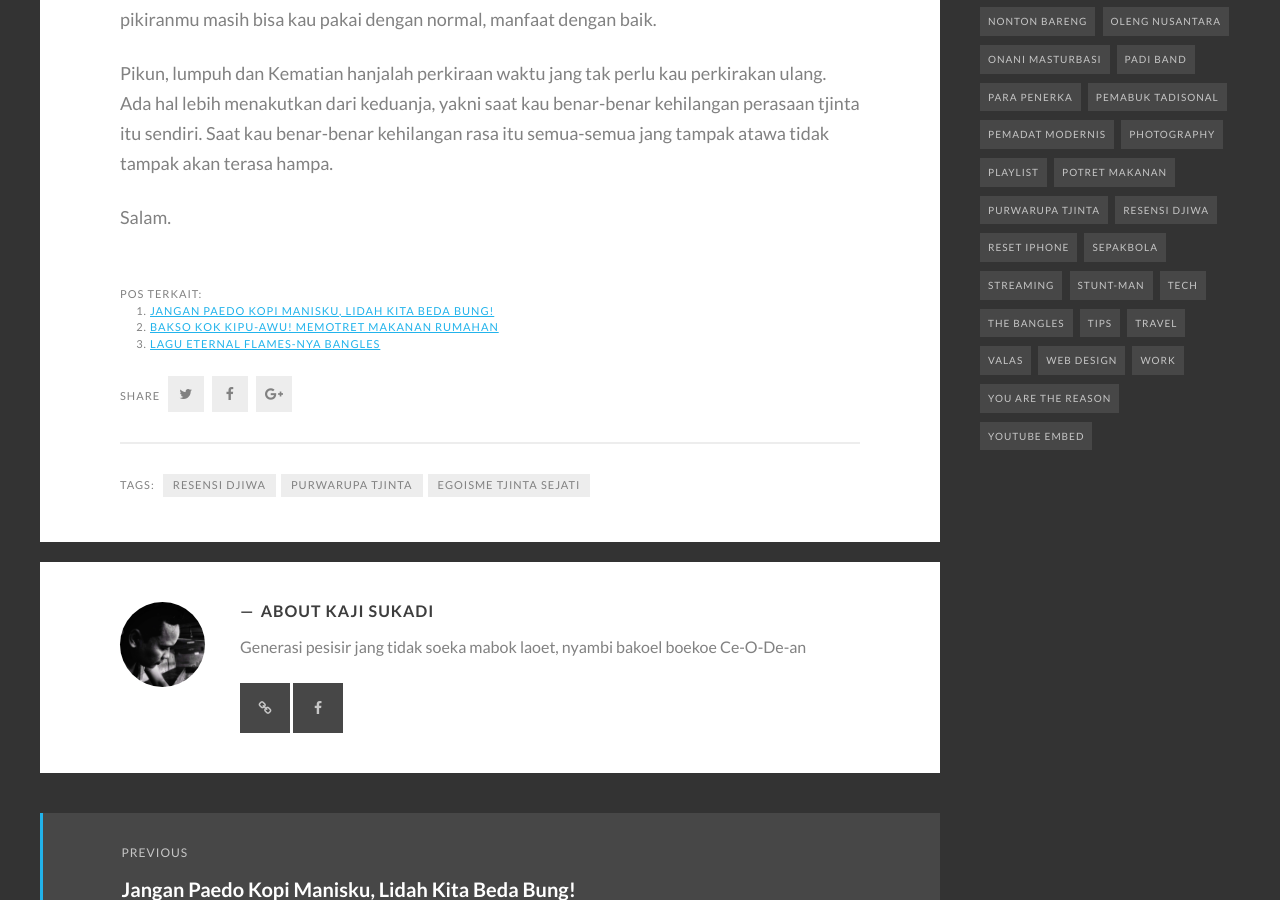
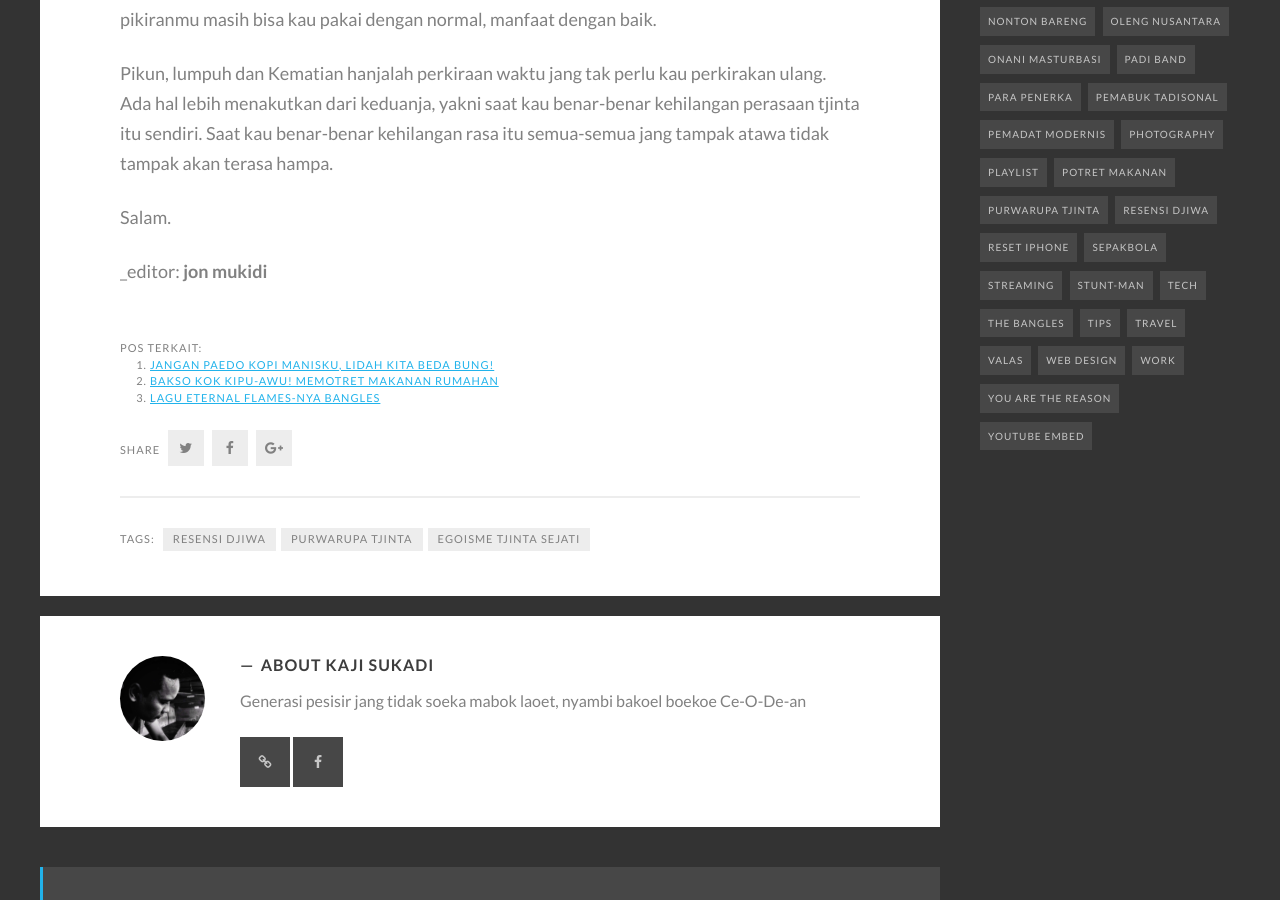
Before and after one commit to knoacc/pcr, a Jekyll site: the page built from _posts/2018-09-08-resensi-tjinta-imensi-kehilangam.md, in a window 1280 px wide and 900 px high, scrolled down 1535 px. Built offline with Jekyll 4.4.1, drawn with Linux system fonts in a browser that asks for light colours; some web fonts are replaced; our own code applies the rules of GitHub Pages for plain Markdown files.

Commit message:
Update 2018-09-08-resensi-tjinta-imensi-kehilangam.md

```diff
--- a/_posts/2018-09-08-resensi-tjinta-imensi-kehilangam.md
+++ b/_posts/2018-09-08-resensi-tjinta-imensi-kehilangam.md
@@ -22,3 +22,5 @@ Padahal sikap egois untuk melantjarkan tudjuan keberhasilan asmara akan terasa s
 Pikun, lumpuh dan Kematian hanjalah perkiraan waktu jang tak perlu kau perkirakan ulang. Ada hal lebih menakutkan dari keduanja, yakni saat kau benar-benar kehilangan perasaan tjinta itu sendiri. Saat kau benar-benar kehilangan rasa itu semua-semua jang tampak atawa tidak tampak akan terasa hampa.
 
 Salam.
+
+_editor: **jon mukidi**
```
